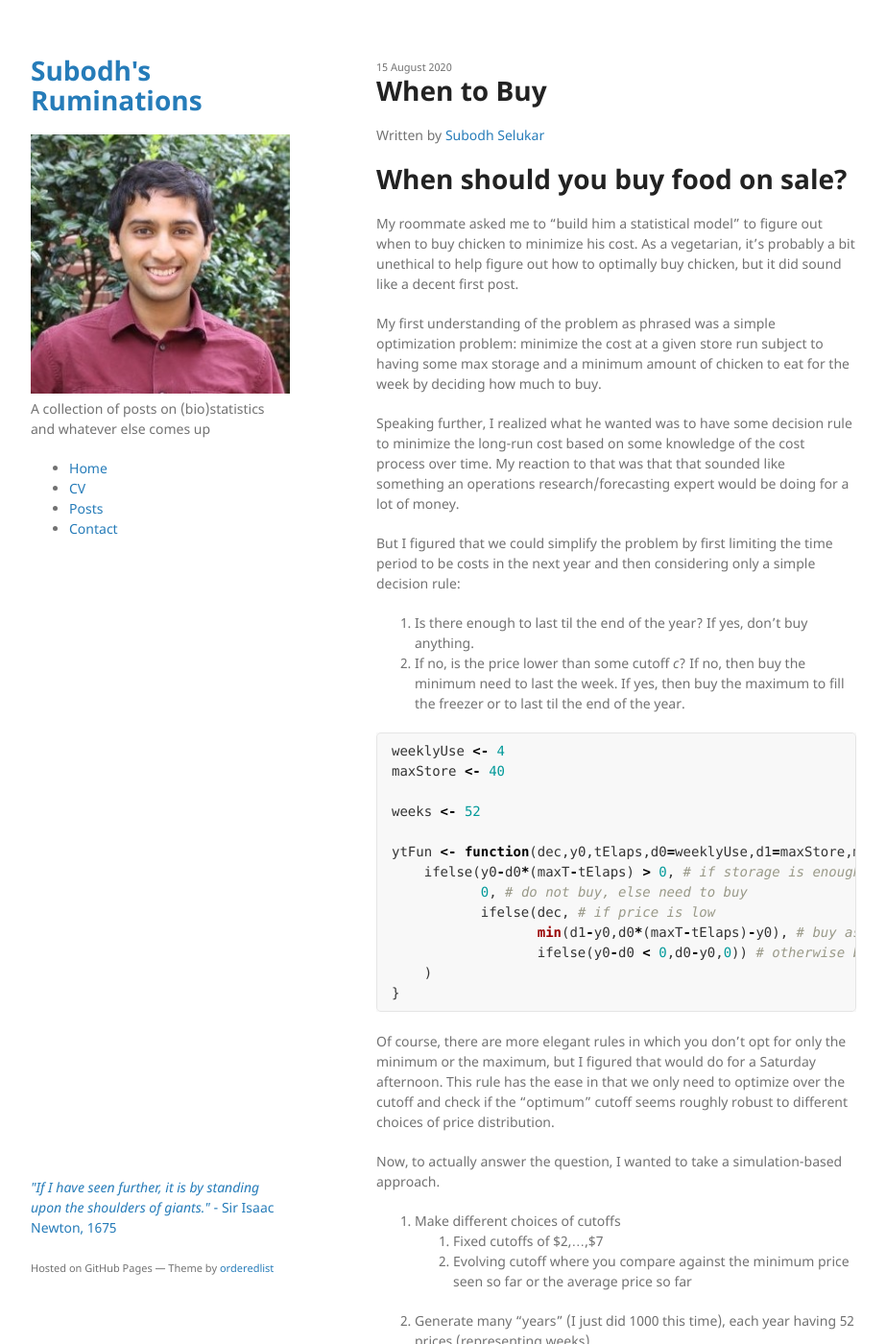
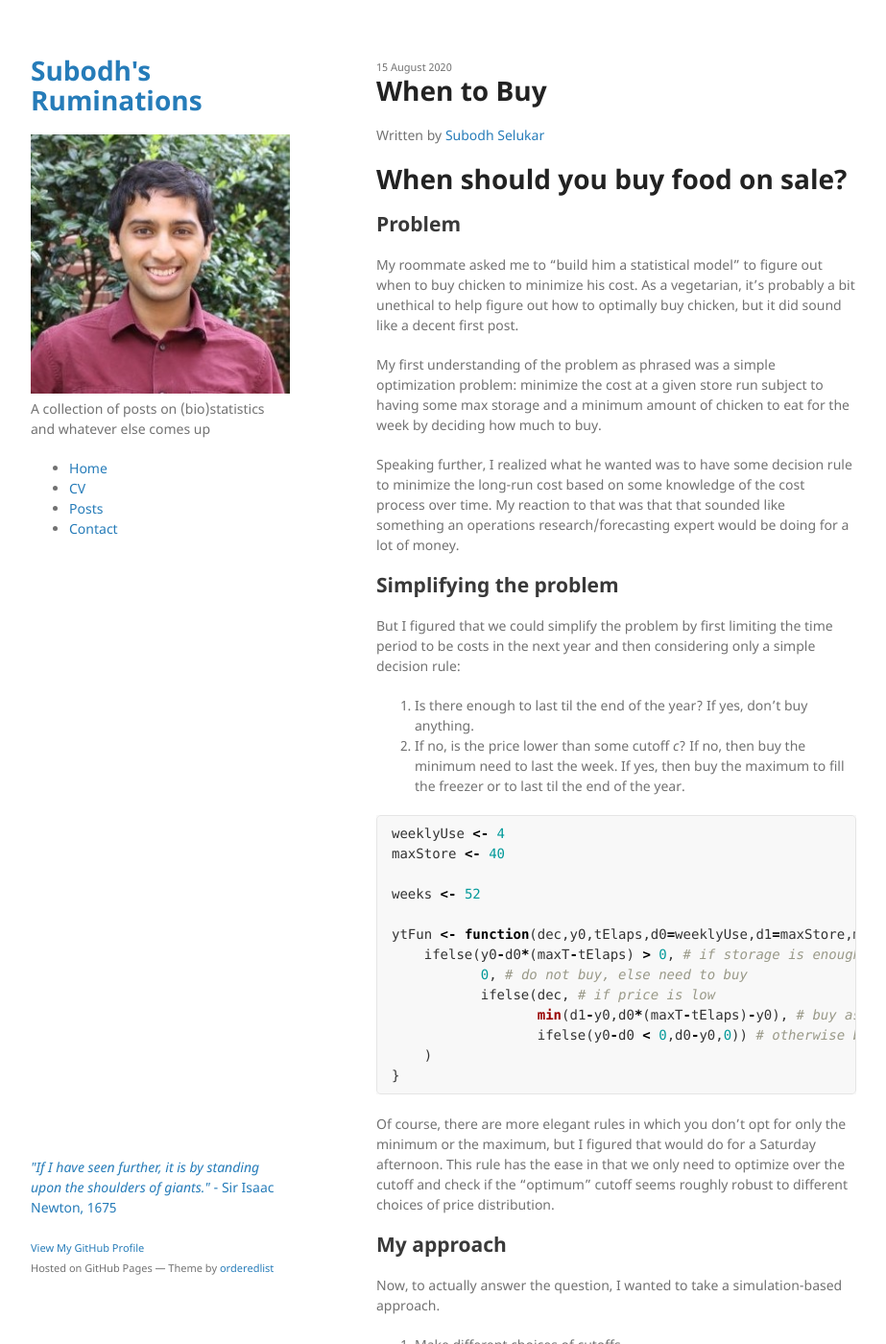
Before and after one commit to srselukar/srselukar.github.io, a Jekyll site: the page built from _posts/2020-08-15-when-to-buy.md, in a window 1280 px wide and 1400 px high. Shown: the whole window at 96% size, without its empty margins (178-1101 px from the left). Built offline with Jekyll 4.4.1, drawn with Linux system fonts in a browser that asks for light colours.

Commit message:
edits to the sidebar and a post

```diff
--- a/_layouts/default.html
+++ b/_layouts/default.html
@@ -23,7 +23,7 @@
         <p>{{ site.description | default: site.github.project_tagline }}</p>
 
         {% if site.github.is_project_page %}
-        <p class="view"><a href="{{ site.github.repository_url }}">View the Project on GitHub <small>{{ site.github.repository_nwo }}</small></a></p>
+        <!-- <p class="view"><a href="{{ site.github.repository_url }}">View the Project on GitHub <small>{{ site.github.repository_nwo }}</small></a></p> (I am moving this code down to the footer since I don't care too much about it)-->
         {% endif %}
 
         {% if site.github.is_user_page %}
@@ -61,7 +61,8 @@
         {% if site.github.is_project_page %}
         <p>This project is maintained by <a href="{{ site.github.owner_url }}">{{ site.github.owner_name }}</a></p>
         {% endif %}
-        <p><small>Hosted on GitHub Pages &mdash; Theme by <a href="https://github.com/orderedlist">orderedlist</a></small></p>
+        <p><small><a href="{{ site.github.owner_url }}">View My GitHub Profile</a><br>
+            Hosted on GitHub Pages &mdash; Theme by <a href="https://github.com/orderedlist">orderedlist</a></small></p>
       </footer>
     </div>
     <script src="{{ "/assets/js/scale.fix.js" | relative_url }}"></script>
--- a/_posts/2020-08-15-when-to-buy.md
+++ b/_posts/2020-08-15-when-to-buy.md
@@ -12,14 +12,16 @@ output:
     preserve_yaml: TRUE
 ---
 
-When should you buy food on sale?
-=================================
+# When should you buy food on sale?
+## Problem
 
 My roommate asked me to "build him a statistical model" to figure out when to buy chicken to minimize his cost. As a vegetarian, it's probably a bit unethical to help figure out how to optimally buy chicken, but it did sound like a decent first post.
 
 My first understanding of the problem as phrased was a simple optimization problem: minimize the cost at a given store run subject to having some max storage and a minimum amount of chicken to eat for the week by deciding how much to buy.
 
 Speaking further, I realized what he wanted was to have some decision rule to minimize the long-run cost based on some knowledge of the cost process over time. My reaction to that was that that sounded like something an operations research/forecasting expert would be doing for a lot of money.
+
+## Simplifying the problem
 
 But I figured that we could simplify the problem by first limiting the
 time period to be costs in the next year and then considering only a
@@ -53,6 +55,8 @@ afternoon. This rule has the ease in that we only need to optimize over
 the cutoff and check if the “optimum” cutoff seems roughly robust to
 different choices of price distribution.
 
+## My approach
+
 Now, to actually answer the question, I wanted to take a
 simulation-based approach.
 
```
Also changed, not shown: other parts of _posts/2020-08-15-when-to-buy.md (+2 -0 lines), stats/2020-08-15-when-to-buy.Rmd (+7 -0 lines), 2 other files.
